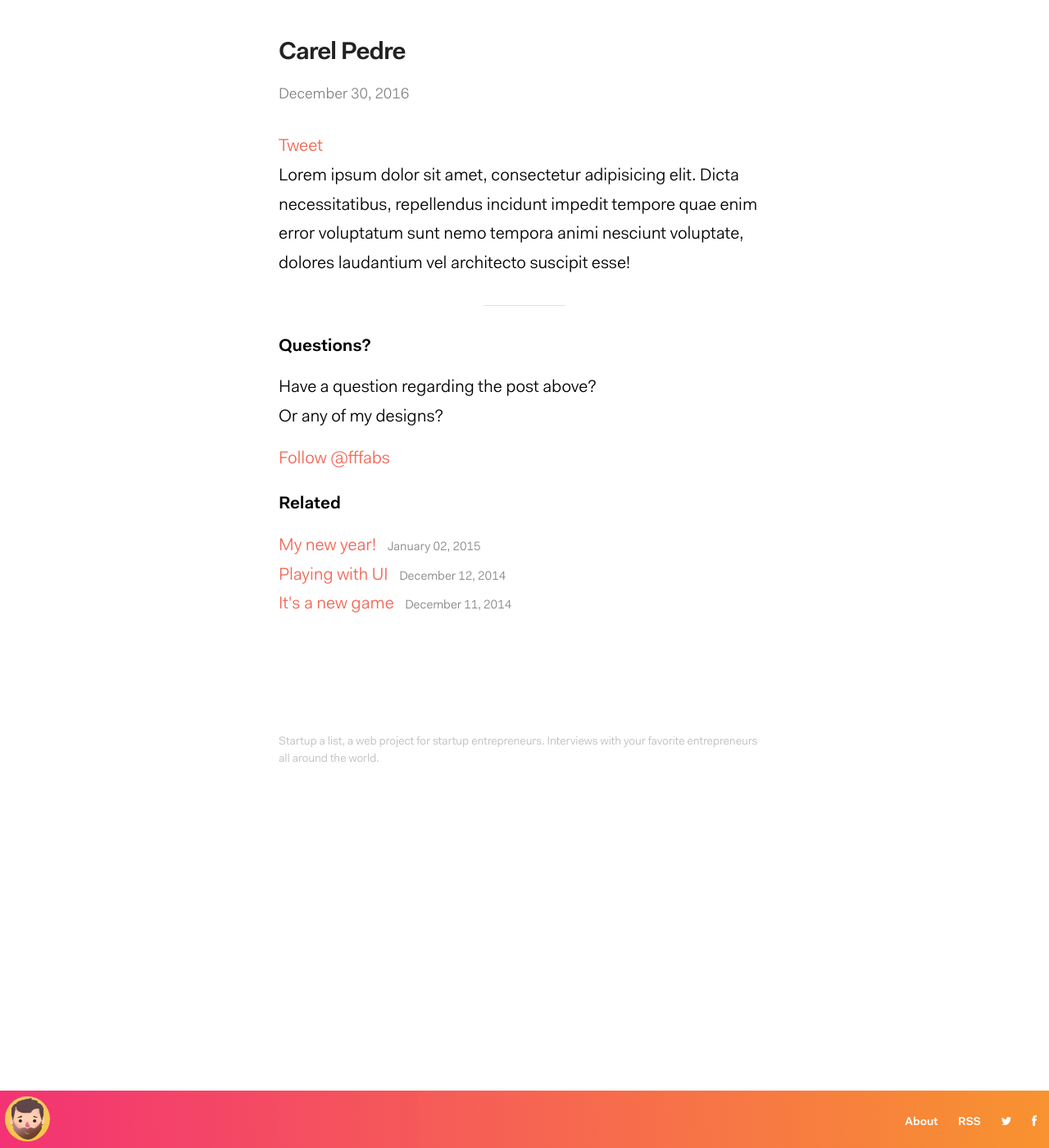
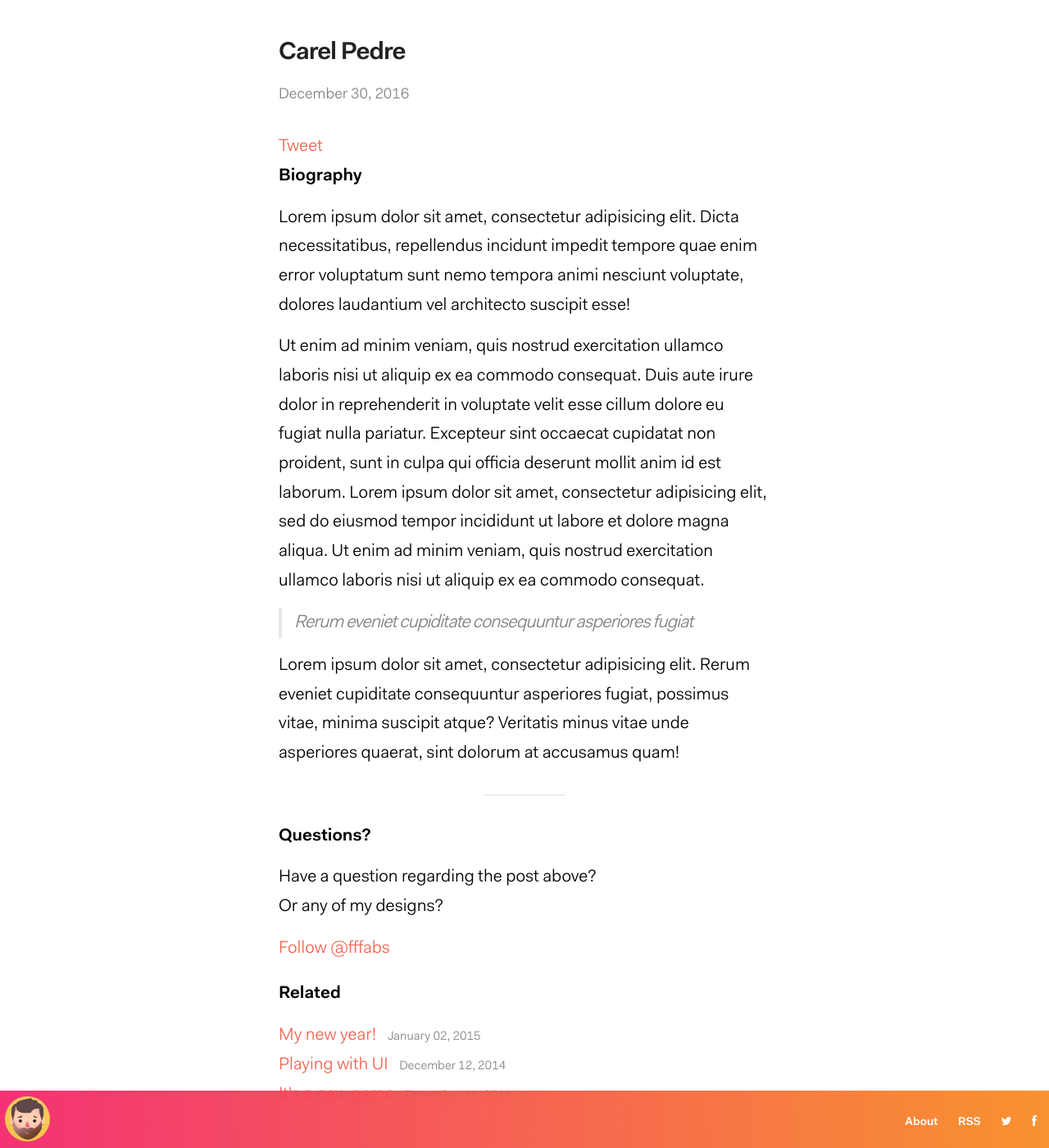
Before and after one commit to kenold/startup-alist, a Jekyll site: the page built from _people/carel-pedre.md, in a window 1280 px wide and 1400 px high. Shown: the whole window at 82% size. Built offline with Jekyll 4.4.1, drawn with Linux system fonts in a browser that asks for light colours; comment, search, counter and statistics services are not loaded.

Commit message:
add more content

```diff
--- a/_people/carel-pedre.md
+++ b/_people/carel-pedre.md
@@ -5,10 +5,18 @@
 company: Chokarella
 job_title: Radio/TV Host
 sex: M
-place_origin: "Port-au-Prince, Haiti"
+place_origin: "Port-au-Prince"
 twitter: carel-pedre
 facebook: carel-pedre
 website: carelpedre.com
 image: /assets/images/people/carel-pedre.jpg
 ---
+**Biography**
+
 Lorem ipsum dolor sit amet, consectetur adipisicing elit. Dicta necessitatibus, repellendus incidunt impedit tempore quae enim error voluptatum sunt nemo tempora animi nesciunt voluptate, dolores laudantium vel architecto suscipit esse!
+
+Ut enim ad minim veniam, quis nostrud exercitation ullamco laboris nisi ut aliquip ex ea commodo consequat. Duis aute irure dolor in reprehenderit in voluptate velit esse cillum dolore eu fugiat nulla pariatur. Excepteur sint occaecat cupidatat non proident, sunt in culpa qui officia deserunt mollit anim id est laborum. Lorem ipsum dolor sit amet, consectetur adipisicing elit, sed do eiusmod tempor incididunt ut labore et dolore magna aliqua. Ut enim ad minim veniam, quis nostrud exercitation ullamco laboris nisi ut aliquip ex ea commodo consequat.
+
+> Rerum eveniet cupiditate consequuntur asperiores fugiat
+
+Lorem ipsum dolor sit amet, consectetur adipisicing elit. Rerum eveniet cupiditate consequuntur asperiores fugiat, possimus vitae, minima suscipit atque? Veritatis minus vitae unde asperiores quaerat, sint dolorum at accusamus quam!
```
